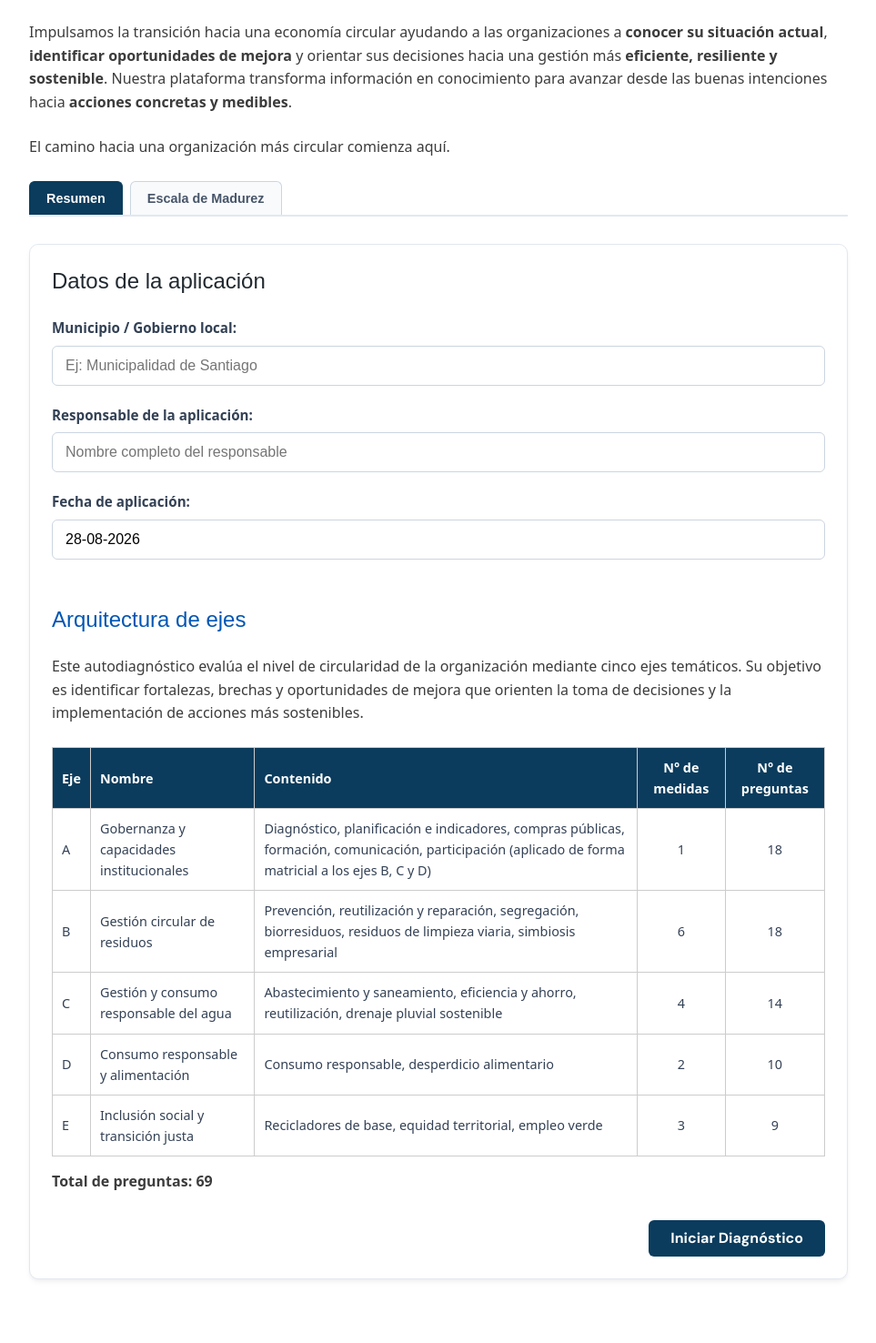
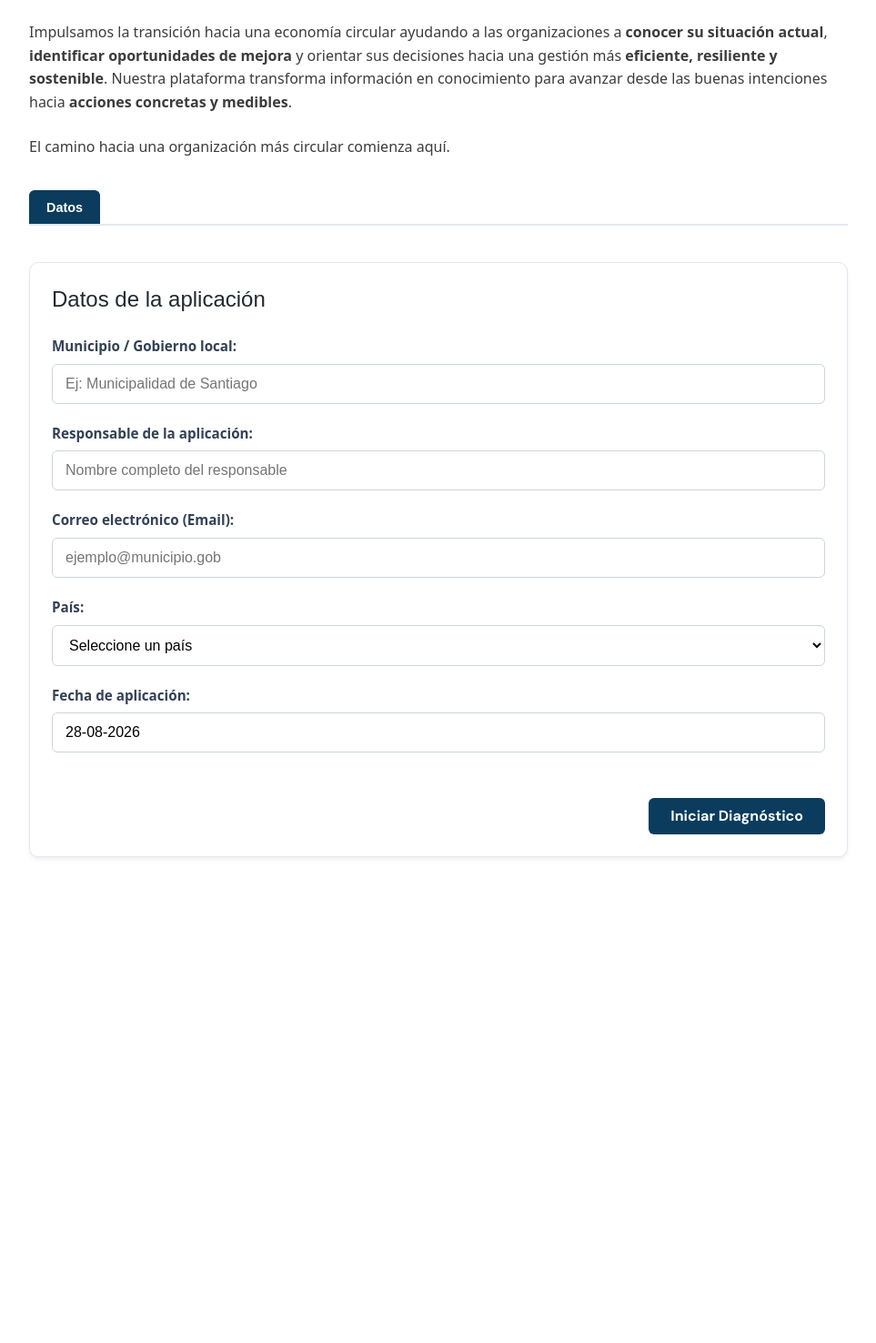
Before and after one commit to Wimpy122/AutoDiagnosticoCT, a Django app: page / in a window 1280 px wide. Shown: the part 277-1753 px from the top of the page at 91% size, without its empty margins (158-1121 px from the left). After the commit the page ends 1220 px from the top, so only its background shows below. Run offline with Django 5.2, Linux system fonts and the light colour scheme; data that the repository does not hold is empty; some web fonts are replaced.

Commit message:
cambiadas pestañas datos, escala y barra de progreso

```diff
--- a/Formulario/static/css/diagnostico.css
+++ b/Formulario/static/css/diagnostico.css
@@ -252,3 +252,24 @@ label {
     border-radius: 6px;
     transition: width 0.3s ease-in-out;
 }
+
+/* Hacer que el header principal se quede pegado arriba */
+.ct-header {
+    position: sticky;
+    top: 0;
+    z-index: 1000; /* Asegura que pase por encima de todo */
+    background-color: #ffffff;
+    box-shadow: 0 2px 5px rgba(0,0,0,0.05); /* Una sombra suave para dar efecto de profundidad */
+}
+
+/* Hacer que la barra de progreso y pestañas sigan al header */
+.sticky-controls {
+    position: sticky;
+    /* Ajustamos el top a la altura aproximada de tu header (67px del logo + padding).
+       Si ves que se superpone, sube o baja este número (ej: 80px o 100px) */
+    top: 90px;
+    z-index: 999;
+    background-color: #ffffff; /* Fondo blanco sólido para que las preguntas no se trasluzcan al subir */
+    padding-top: 10px;
+    padding-bottom: 10px;
+}
--- a/Formulario/static/js/diagnostico.js
+++ b/Formulario/static/js/diagnostico.js
@@ -186,9 +186,17 @@ async function iniciarEvaluacion() {
         });
         //document.getElementById('btn-guardar').style.display = 'block';
 
+        document.getElementById('btn-iniciar').style.display = 'none';
         document.getElementById('municipio').disabled = true;
         document.getElementById('responsable').disabled = true;
+        document.getElementById('email').disabled = true; // <-- Bloquear email
+        document.getElementById('pais').disabled = true; // <-- Bloquear país
         document.getElementById('btn-iniciar').style.display = 'none';
+
+        const introSection = document.querySelector('.intro-circulartec');
+        if (introSection) {
+            introSection.style.display = 'none';
+        }
 
         // Pasar automáticamente a la Escala de Madurez en vez del Eje A
         mostrarPestaña('escala');
@@ -304,31 +312,36 @@ function recolectarRespuestas() {
 
 // Función para inicializar los "listeners" de la barra de progreso
 function inicializarProgreso() {
-    // Mostramos la barra al iniciar el diagnóstico
     document.getElementById('progress-wrapper').style.display = 'block';
 
-    // Escuchamos los cambios en cualquier select dentro de los bloques de preguntas
-    const selects = document.querySelectorAll('.ct-question-block select');
-    selects.forEach(sel => {
+    // Ahora SOLO escuchamos los cambios en los selects que pertenecen a las preguntas reales
+    const selectoresPreguntas = document.querySelectorAll('.ct-question-block[data-question-id] select');
+    selectoresPreguntas.forEach(sel => {
         sel.addEventListener('change', actualizarBarraProgreso);
     });
 
-    actualizarBarraProgreso(); // Estado inicial
+    actualizarBarraProgreso(); // Estado inicial al cargar
 }
 
+// Función para recalcular la barra cada vez que el usuario responde algo
 function actualizarBarraProgreso() {
-    const selects = document.querySelectorAll('.ct-question-block select');
-    let totalCampos = selects.length; // Total de selects en todo el cuestionario
-    let camposRespondidos = 0;
+    // Buscamos solo los contenedores de las 69 preguntas
+    const bloquesPreguntas = document.querySelectorAll('.ct-question-block[data-question-id]');
+    let totalPreguntas = bloquesPreguntas.length; // Esto dará exactamente 69
+    let preguntasCompletadas = 0;
 
-    selects.forEach(sel => {
-        if (sel.value !== "" && sel.value !== null) {
-            camposRespondidos++;
+    bloquesPreguntas.forEach(block => {
+        const competenceSelect = block.querySelector('select[name="competence_type"]');
+        const optionSelect = block.querySelector('select[name="option_id"]');
+
+        // Solo sumamos 1 punto al progreso si AMBOS campos de esa pregunta tienen una respuesta válida
+        if (competenceSelect && optionSelect && competenceSelect.value !== "" && optionSelect.value !== "") {
+            preguntasCompletadas++;
         }
     });
 
-    // Calcular porcentaje
-    const porcentaje = totalCampos > 0 ? Math.round((camposRespondidos / totalCampos) * 100) : 0;
+    // Calcular porcentaje redondeado
+    const porcentaje = totalPreguntas > 0 ? Math.round((preguntasCompletadas / totalPreguntas) * 100) : 0;
 
     // Actualizar elementos visuales en el HTML
     const fillBar = document.getElementById('progress-bar-fill');
@@ -336,6 +349,7 @@ function actualizarBarraProgreso() {
 
     if (fillBar && textBar) {
         fillBar.style.width = `${porcentaje}%`;
-        textBar.textContent = `${porcentaje}% completado (${camposRespondidos}/${totalCampos} campos)`;
+        // Cambiamos la palabra "campos" por "preguntas" para que quede más claro
+        textBar.textContent = `${porcentaje}% completado (${preguntasCompletadas}/${totalPreguntas} preguntas)`;
     }
 }
--- a/Formulario/templates/diagnostico.html
+++ b/Formulario/templates/diagnostico.html
@@ -49,7 +49,8 @@
 
 
 
-
+    <!-- NUEVO CONTENEDOR STICKY -->
+    <div class="sticky-controls">
 
         <div class="ct-progress-container" style="display:none;" id="progress-wrapper">
             <div class="ct-progress-info">
@@ -63,32 +64,85 @@
 
         <!-- Navegación de pestañas -->
         <div id="tabs-navigation" class="ct-tabs">
-            <button class="ct-tab-btn active" id="btn-tab-resumen" onclick="mostrarPestaña('resumen')">Resumen</button>
-            <button class="ct-tab-btn" id="btn-tab-escala" onclick="mostrarPestaña('escala')">Escala de Madurez</button>
+            <!-- Pestaña renombrada a "Datos" -->
+            <button class="ct-tab-btn active" id="btn-tab-resumen" onclick="mostrarPestaña('resumen')">Datos</button>
+
+            <!-- Pestaña oculta inicialmente -->
+            <button class="ct-tab-btn" id="btn-tab-escala" onclick="mostrarPestaña('escala')" style="display:none;">Escala de Madurez</button>
+
             <!-- Aquí JS inyectará los botones de los Ejes A, B, C, D, E -->
 
-            <!-- Botón del Tablero (Oculto al inicio, se moverá al final visualmente en JS) -->
             <button id="tab-tablero" class="ct-tab-btn" style="display:none;" onclick="mostrarPestaña('tablero')">Tablero de Resultados</button>
         </div>
+    </div>
+    <!-- FIN CONTENEDOR STICKY -->
 
-        <!-- Pestaña 1: Resumen (Datos iniciales y Tabla Arquitectura) -->
+        <!-- Pestaña 1: Datos (Antes Resumen) -->
         <div id="resumen" class="ct-eje-section active">
             <div class="ct-question-block">
                 <h3>Datos de la aplicación</h3>
+
                 <label for="municipio">Municipio / Gobierno local:</label>
                 <input type="text" id="municipio" class="ct-input" placeholder="Ej: Municipalidad de Santiago" required>
 
                 <label for="responsable">Responsable de la aplicación:</label>
                 <input type="text" id="responsable" class="ct-input" placeholder="Nombre completo del responsable" required>
 
+                <!-- NUEVO: Campo de Email -->
+                <label for="email">Correo electrónico (Email):</label>
+                <input type="email" id="email" class="ct-input" placeholder="ejemplo@municipio.gob" required>
+
+                <!-- NUEVO: Selector de País de LatAm y el Caribe -->
+                <label for="pais">País:</label>
+                <select id="pais" class="ct-input" required>
+                    <option value="" disabled selected>Seleccione un país</option>
+                    <option value="Argentina">Argentina</option>
+                    <option value="Bahamas">Bahamas</option>
+                    <option value="Belice">Belice</option>
+                    <option value="Bolivia">Bolivia</option>
+                    <option value="Brasil">Brasil</option>
+                    <option value="Chile">Chile</option>
+                    <option value="Colombia">Colombia</option>
+                    <option value="Costa Rica">Costa Rica</option>
+                    <option value="Cuba">Cuba</option>
+                    <option value="Ecuador">Ecuador</option>
+                    <option value="El Salvador">El Salvador</option>
+                    <option value="Guatemala">Guatemala</option>
+                    <option value="Guyana">Guyana</option>
+                    <option value="Haití">Haití</option>
+                    <option value="Honduras">Honduras</option>
+                    <option value="Jamaica">Jamaica</option>
+                    <option value="México">México</option>
+                    <option value="Nicaragua">Nicaragua</option>
+                    <option value="Panamá">Panamá</option>
+                    <option value="Paraguay">Paraguay</option>
+                    <option value="Perú">Perú</option>
+                    <option value="Puerto Rico">Puerto Rico</option>
+                    <option value="República Dominicana">República Dominicana</option>
+                    <option value="Surinam">Surinam</option>
+                    <option value="Uruguay">Uruguay</option>
+                    <option value="Venezuela">Venezuela</option>
+                </select>
+
                 <label for="fecha">Fecha de aplicación:</label>
                 <input type="text" id="fecha" class="ct-input" readonly>
 
-                <h3 style="color: #0056b3; margin-top: 30px;">Arquitectura de ejes</h3>
+                <div class="btn-container" style="margin-top: 30px;">
+                    <button id="btn-iniciar" class="ct-btn-primary">Iniciar Diagnóstico</button>
+                </div>
+            </div>
+        </div>
+
+        <!-- Pestaña 2: Escala de Madurez y Arquitectura de Ejes -->
+        <div id="escala" class="ct-eje-section">
+            <div class="ct-question-block">
+
+                <!-- Arquitectura de ejes (Movida aquí) -->
+                <h3 style="color: #1b4f72;">Arquitectura de ejes</h3>
                 <p>
                 Este autodiagnóstico evalúa el nivel de circularidad de la organización mediante cinco ejes temáticos. Su objetivo es identificar fortalezas, brechas y oportunidades de mejora que orienten la toma de decisiones y la implementación de acciones más sostenibles.
                 </p>
-                <table class="ct-table" style="width: 100%; text-align: left; border-collapse: collapse; margin-top: 15px; font-size: 0.9em;">
+                <table class="ct-table" style="width: 100%; text-align: left; border-collapse: collapse; margin-top: 15px; font-size: 0.9em; margin-bottom: 40px;">
                     <tr style="background-color: #1b4f72; color: white;">
                         <th style="padding: 10px; border: 1px solid #ccc;">Eje</th>
                         <th style="padding: 10px; border: 1px solid #ccc;">Nombre</th>
@@ -132,20 +186,15 @@
                         <td style="padding: 10px; border: 1px solid #ccc; text-align: center;">9</td>
                     </tr>
                 </table>
-                <p style="font-weight: bold; margin-top: 15px;">Total de preguntas: 69</p>
-                <div class="btn-container" style="margin-top: 30px;">
-                    <button id="btn-iniciar" class="ct-btn-primary">Iniciar Diagnóstico</button>
-                </div>
-            </div>
-        </div>
+                <p style="font-weight: bold; margin-bottom: 40px;">Total de preguntas: 69</p>
 
-        <!-- Pestaña 2: Escala de Madurez -->
-        <div id="escala" class="ct-eje-section">
-            <div class="ct-question-block">
-                <h3>Escala de Madurez</h3>
+                <hr style="border: 1px solid #e2e8f0; margin: 30px 0;">
+
+                <!-- Escala de Madurez -->
+                <h3 style="color: #1b4f72;">Escala de Madurez</h3>
                 <p>Nota metodológica: un nivel 3 o 4 solo debe registrarse si existe evidencia verificable adjunta. Ante ausencia de evidencia, el nivel máximo admisible es 1.</p>
                 <table class="ct-table" style="width: 100%; text-align: left; border-collapse: collapse; margin-top: 15px;">
-                    <tr style="border-bottom: 2px solid #0056b3;">
+                    <tr style="border-bottom: 2px solid #1b4f72;">
                         <th>Nivel</th>
                         <th>Descripción</th>
                         <th>Tipo de evidencia sugerida</th>
@@ -156,6 +205,7 @@
                     <tr style="border-bottom: 1px solid #ccc;"><td>3</td><td>Implementación consolidada</td><td>Fotografías, informes, registros administrativos</td></tr>
                     <tr style="border-bottom: 1px solid #ccc;"><td>4</td><td>Referente o mejora continua</td><td>Informe técnico de seguimiento, indicadores de resultado</td></tr>
                 </table>
+
                 <div class="btn-container" style="margin-top: 30px;">
                     <button type="button" class="ct-btn-primary" onclick="mostrarPestaña('eje-a')">Siguiente: Eje A</button>
                 </div>
--- a/PAC/settings.py
+++ b/PAC/settings.py
@@ -25,7 +25,7 @@ SECRET_KEY = 'django-insecure-#j+h@a@^-dzd1cblgv=j0s0!pr%pp@v+qe30)++c%b94fg2xy3
 # SECURITY WARNING: don't run with debug turned on in production!
 DEBUG = True
 
-ALLOWED_HOSTS = ['186.64.120.248']
+ALLOWED_HOSTS = ['186.64.120.248', '127.0.0.1']
 
 
 # Application definition
```
